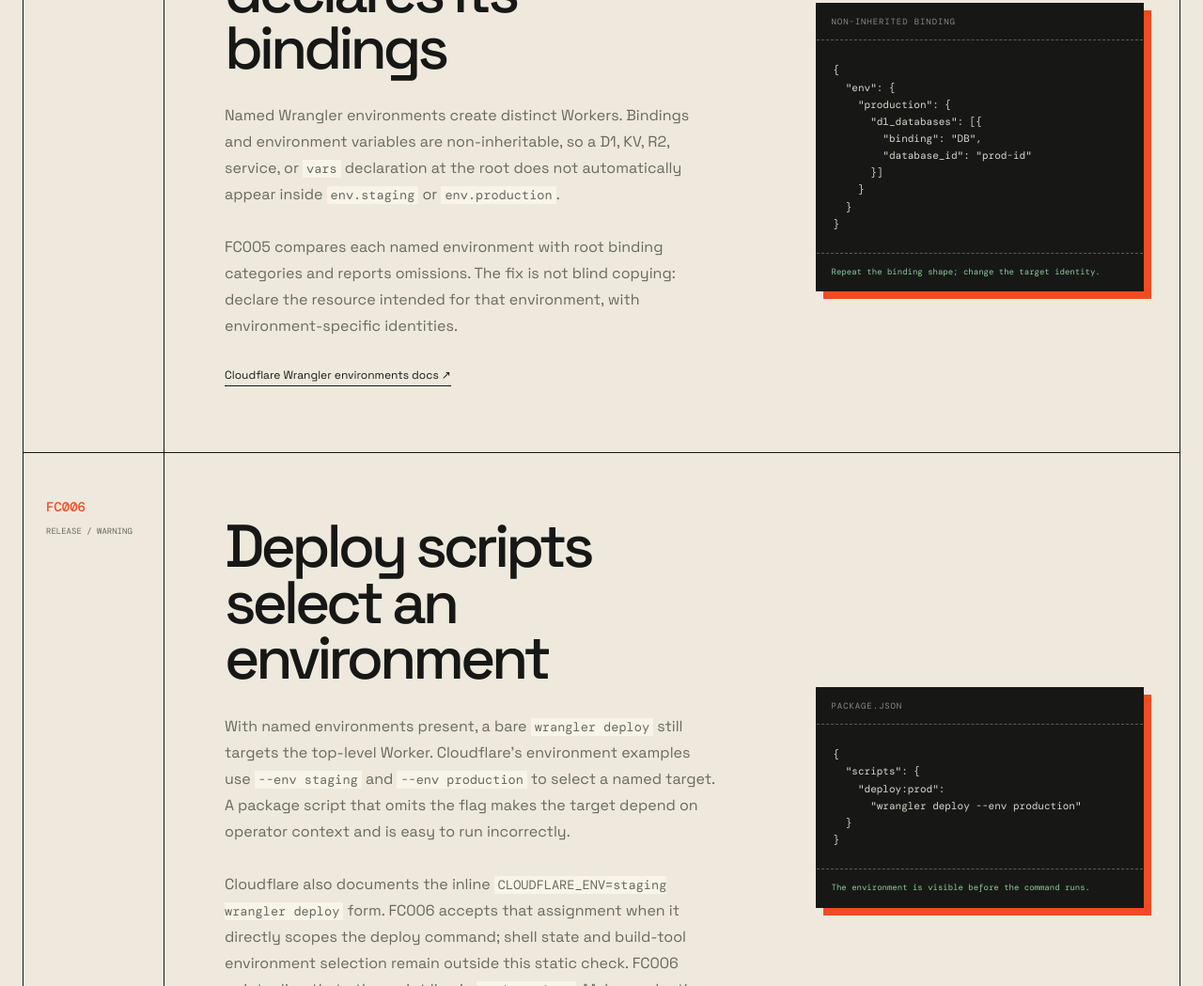
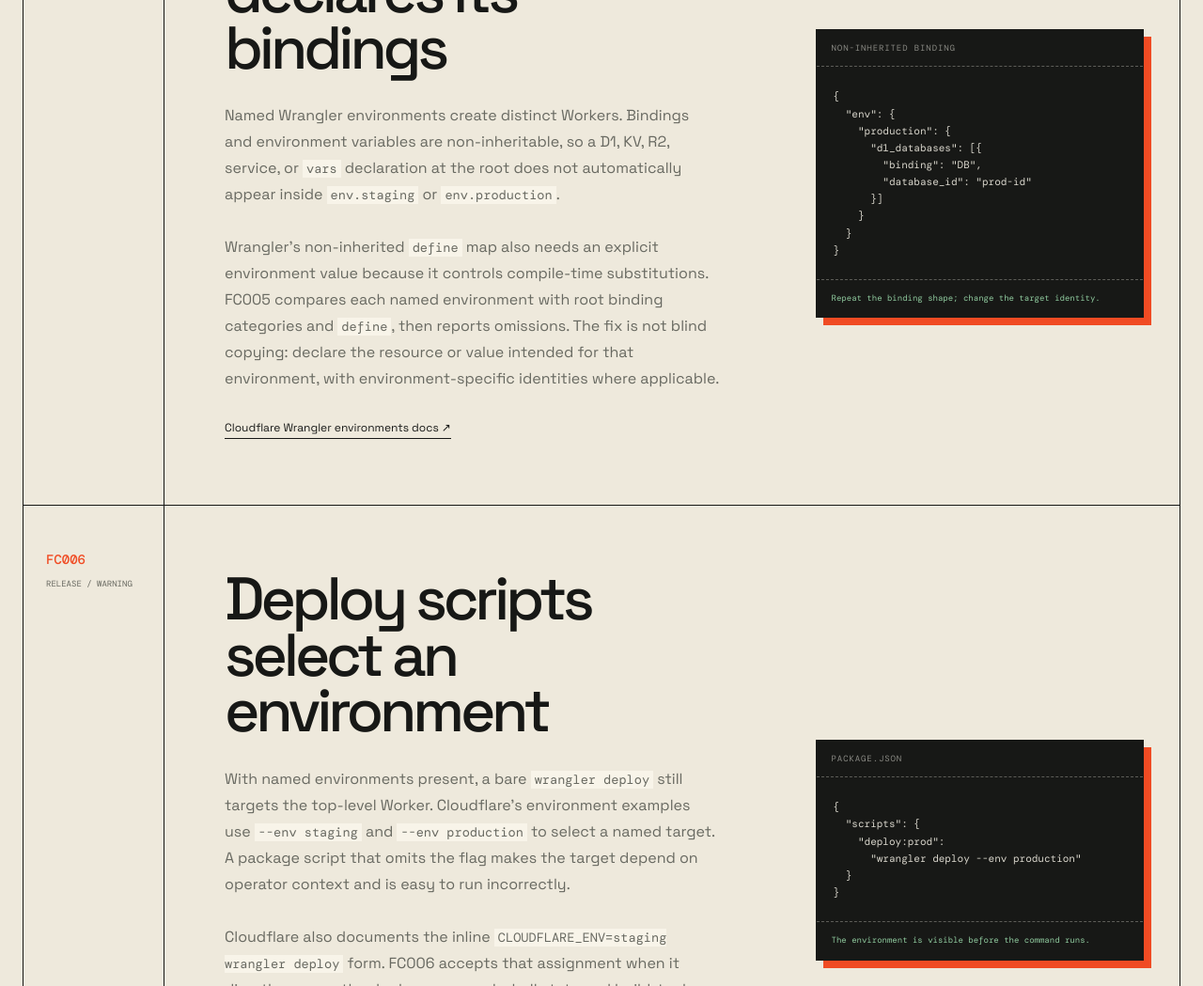
Before and after one commit to loke-dev/flarecheck, a website: page site/rules.html in a window 1280 px wide. Shown: the part 4037-5086 px from the top of the page at 94% size. Drawn offline with nearby package versions, Linux system fonts and the light colour scheme.

Commit message:
fix: check non-inherited define values

```diff
--- a/site/rules.html
+++ b/site/rules.html
@@ -227,9 +227,12 @@
             inside <code>env.staging</code> or <code>env.production</code>.
           </p>
           <p>
+            Wrangler's non-inherited <code>define</code> map also needs an explicit
+            environment value because it controls compile-time substitutions.
             FC005 compares each named environment with root binding categories and
-            reports omissions. The fix is not blind copying: declare the resource
-            intended for that environment, with environment-specific identities.
+            <code>define</code>, then reports omissions. The fix is not blind copying:
+            declare the resource or value intended for that environment, with
+            environment-specific identities where applicable.
           </p>
           <a class="docs-link" href="https://developers.cloudflare.com/workers/wrangler/environments/">Cloudflare Wrangler environments docs ↗</a>
         </div>
--- a/src/rules.ts
+++ b/src/rules.ts
@@ -20,6 +20,7 @@ const BINDING_KEYS = [
   'artifacts',
   'browser',
   'd1_databases',
+  'define',
   'dispatch_namespaces',
   'durable_objects',
   'flagship',
```
Also changed, not shown: tests/analyze.test.ts (+1 -0 lines), README.md.
